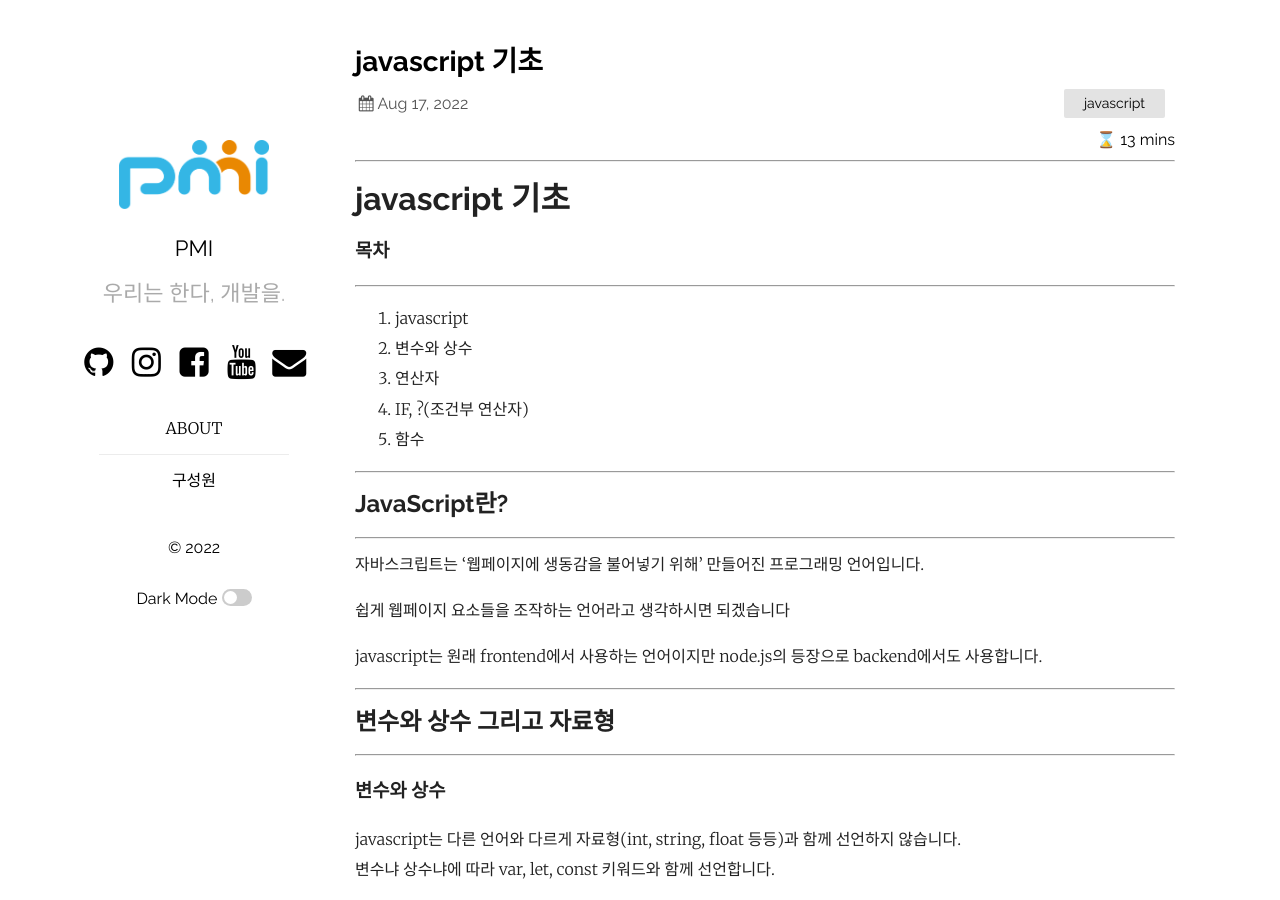
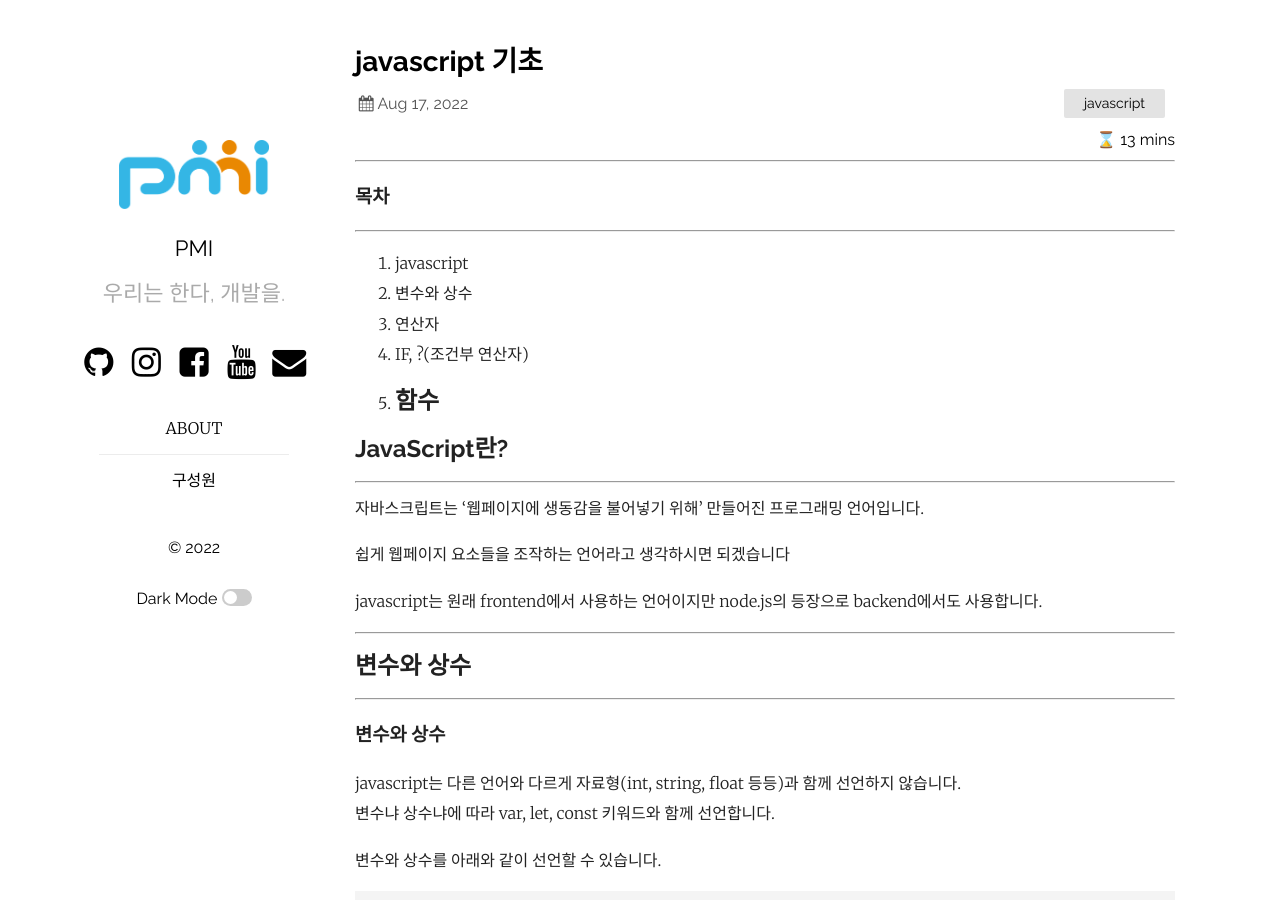
Before and after one commit to pmirnc-dev/pmirnc-dev.github.io, a Jekyll site: the page built from _posts/2022-08-17-javascript-기초.markdown, in a window 1280 px wide and 900 px high. Built offline with Jekyll 4.4.1, drawn with Linux system fonts in a browser that asks for light colours; comment, search, counter and statistics services are not loaded.

Commit message:
fix(post): javascript 기초 오타 수정

```diff
--- a/_posts/2022-08-17-javascript-기초.markdown
+++ b/_posts/2022-08-17-javascript-기초.markdown
@@ -7,8 +7,6 @@ categories: javascript
 ---
 <hr/>
 
-# javascript 기초
-
 ### 목차
 
 ---
@@ -17,7 +15,6 @@ categories: javascript
 3. 연산자
 4. IF, ?(조건부 연산자)
 5. 함수
-
 ---
 
 ## JavaScript란?
@@ -31,7 +28,7 @@ javascript는 원래 frontend에서 사용하는 언어이지만 node.js의 등
 
 ---
 
-## 변수와 상수 그리고 자료형
+## 변수와 상수
 
 ---
 
@@ -103,8 +100,10 @@ let은 var의 문제점들을 해결해줬습니다. 다른 언어의 변수 선
 3. 변수 호이스팅 문제 해결
 
 ---
+
 ## 연산자
 
+---
 ### 기본 연산자
 javascript의 기본 연산자는 다음과 같습니다.
 
@@ -216,6 +215,7 @@ result = "banana" && false; // false
 
 ## IF, ?조건부 연산자
 
+---
 ### if
 if문은 if(...) 괄호 안에 들어가는 조건이 true면 블록을 실행합니다.
 
@@ -274,6 +274,8 @@ let result = age>=19 ? "성인" :
 ---
 
 ## 함수
+
+---
 프로그래밍을 하다보면 코드가 반복적이거나 여러 곳에서 필요한 경우가 있습니다.
 이럴때 함수를 사용합니다.
 
```
